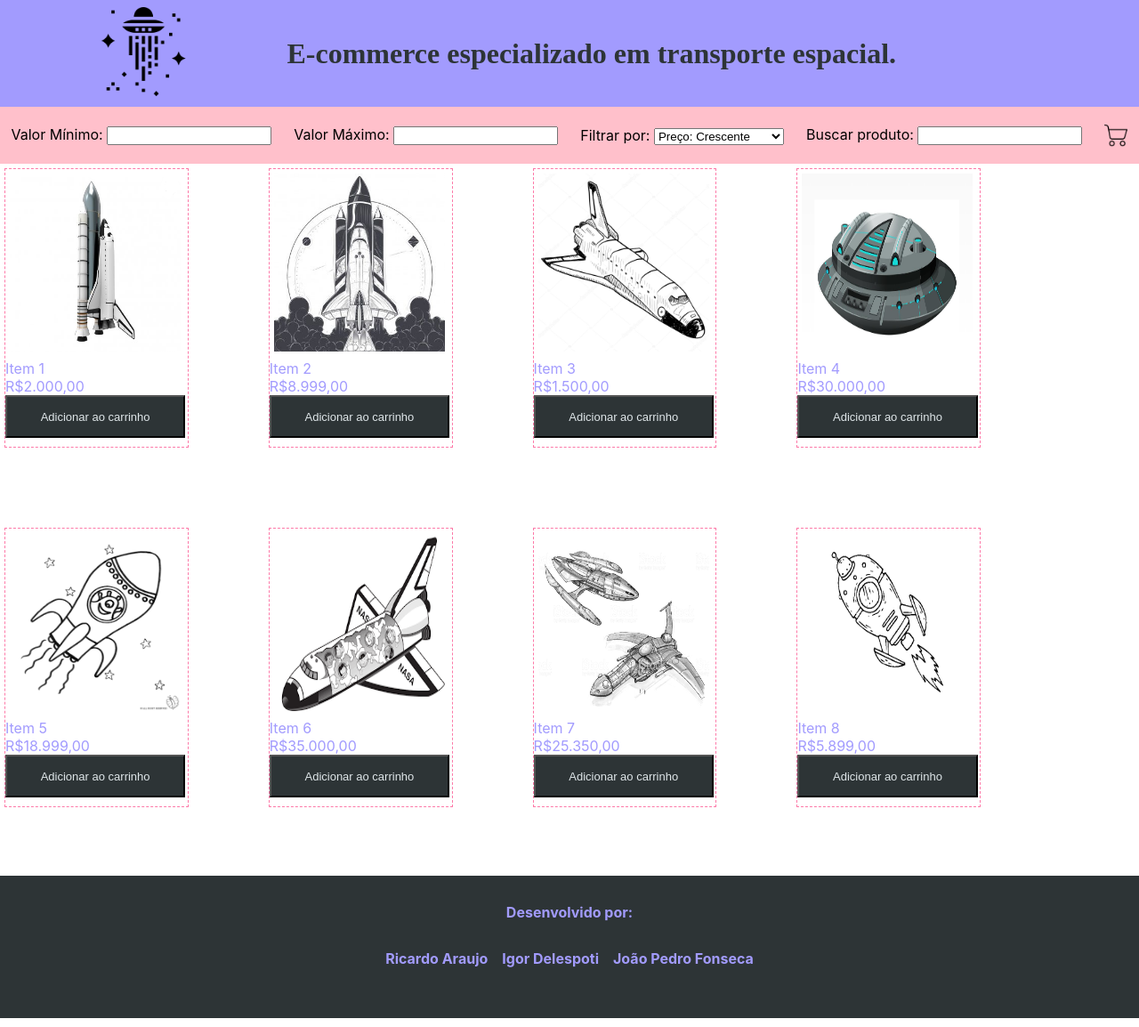
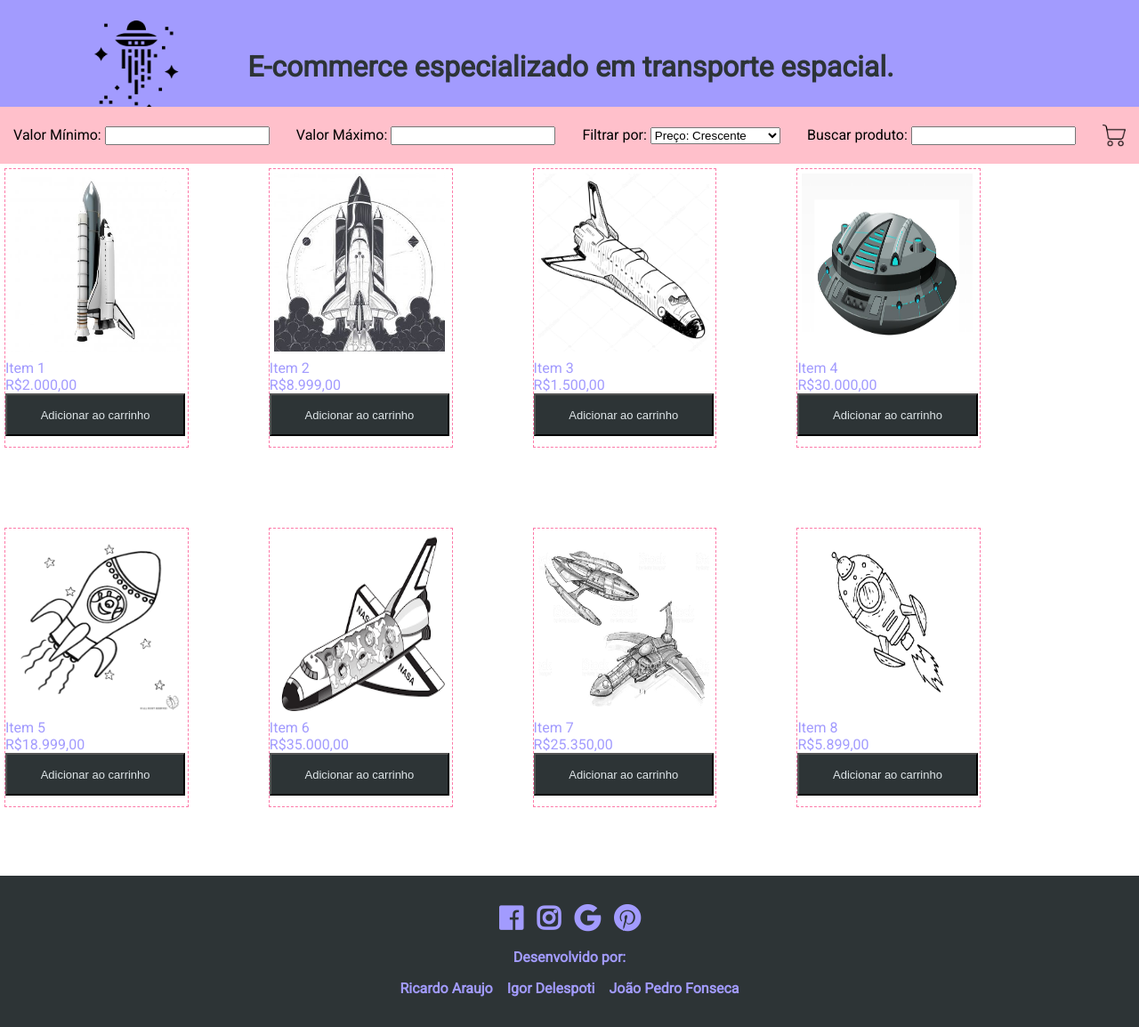
Before and after one commit to future4code/hamilton-futureECommerce4, a React (Create React App) app in the folder future-commerce-4/: page / in a window 1280 px wide. Shown: the whole page at 89% size. Built offline with nearby package versions, Linux system fonts and the light colour scheme.

Commit message:
Ícones redes sociais no footer, setei min-height pra footer e header. Setei fonte Robot

```diff
--- a/future-commerce-4/public/index.html
+++ b/future-commerce-4/public/index.html
@@ -24,6 +24,8 @@
       work correctly both with client-side routing and a non-root public URL.
       Learn how to configure a non-root public URL by running `npm run build`.
     -->
+    <link href="https://fonts.googleapis.com/css?family=Roboto&display=swap" rel="stylesheet">
+    <link rel="stylesheet" href="https://use.fontawesome.com/releases/v5.3.1/css/all.css">
     <title>React App</title>
   </head>
   <body>
--- a/future-commerce-4/src/App.js
+++ b/future-commerce-4/src/App.js
@@ -9,7 +9,8 @@ import Footer from './Components/Footer';
 
 const Container = styled.div`
   display:grid;
-  grid-template-rows: 15vh 8vh 100vh 20vh;
+  grid-template-rows: 15vh 8vh 100vh 10vh;
+  font-family: 'Roboto', sans-serif;
 `
 
 
--- a/future-commerce-4/src/Components/Footer.js
+++ b/future-commerce-4/src/Components/Footer.js
@@ -11,13 +11,13 @@ import styled from 'styled-components';
             font-weight: bolder;
             font-size: 100%;
             grid-row: 4;
+            min-height: 140px;
         `
-        const ImgLogo = styled.img `
-            width: 100px;
-            height: 100px;
-        `
+
         const Title = styled.p `
             color: #a29bfe;
+            margin: 0px;
+            padding: 0px;
         `
         const ListaDevs = styled.ul `
         	list-style: none;
@@ -28,6 +28,17 @@ import styled from 'styled-components';
 	        padding: 0px 8px;
         `
         const DivForOrganize = styled.div `
+        display: flex;
+        flex-direction: column;
+        align-items: center;
+        `
+        const LinksSocialWebs = styled.a `
+            color: #a29bfe;
+            text-decoration: none;
+            font-size: 30px;
+        :hover {
+            color: #FFC0CB;
+        }
         `
 
 class Footer extends React.Component {
@@ -39,12 +50,25 @@ class Footer extends React.Component {
 
     return (
         <FooterDiv>
+            <DivForOrganize>
+                <ListaDevs>
+                    <ItensDevs><LinksSocialWebs href="#"><i className="fab fa-facebook"></i></LinksSocialWebs></ItensDevs>
+                    <ItensDevs><LinksSocialWebs href="#"><i className="fab fa-instagram"></i></LinksSocialWebs></ItensDevs>
+                    <ItensDevs><LinksSocialWebs href="#"><i className="fab fa-google"></i></LinksSocialWebs></ItensDevs>
+                    <ItensDevs><LinksSocialWebs href="#"><i className="fab fa-pinterest"></i></LinksSocialWebs></ItensDevs>
+                </ListaDevs>
+            </DivForOrganize>
+
+            <DivForOrganize>
                 <Title>Desenvolvido por:</Title>
                 <ListaDevs>
                     <ItensDevs>Ricardo Araujo</ItensDevs>
                     <ItensDevs>Igor Delespoti</ItensDevs>
                     <ItensDevs>João Pedro Fonseca</ItensDevs>
                 </ListaDevs>
+            </DivForOrganize>
+
+
         </FooterDiv>
 
     )
@@ -53,3 +77,7 @@ class Footer extends React.Component {
 }
 
 export default Footer;
+{/* <ImgSocialIcons src={require("../imagens/logo.png")} alt={require}/>
+<ImgSocialIcons src={require("../imagens/logo.png")} alt={require}/>
+<ImgSocialIcons src={require("../imagens/logo.png")} alt={require}/>
+<ImgSocialIcons src={require("../imagens/logo.png")} alt={require}/> */}
--- a/future-commerce-4/src/Components/Header.js
+++ b/future-commerce-4/src/Components/Header.js
@@ -4,10 +4,11 @@ import styled from 'styled-components';
 
         const HeaderDiv = styled.div `
             display: grid;
-            grid-template-columns: repeat(12, 1fr);
+            grid-template-columns: repeat(13, 1fr);
             align-items: center;
             padding: 5px;
             background-color: #a29bfe;
+            min-height: 140px;
         `
         const ImgLogo = styled.img `
             width: 100px;
@@ -16,13 +17,13 @@ import styled from 'styled-components';
         const Title = styled.h1 `
             color: #2d3436;
             font-weight: bolder;
-            font-family: Rob;
         `
         const DivLogo = styled.div `
             grid-column: 2;
         `
         const DivTitle = styled.div `
-            grid-column: 4/13;
+             grid-column: 3/12;
+            margin: 0 auto;
         `
 class Header extends React.Component {
 
```
Lines whose indentation alone changed are shown as unchanged.
